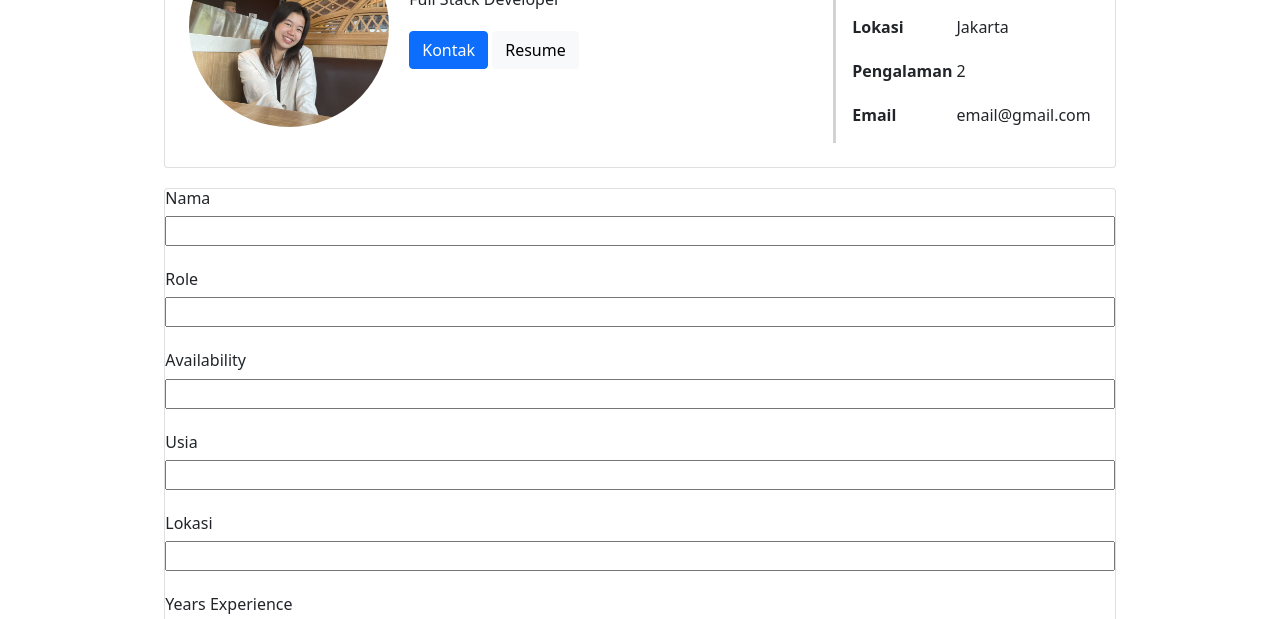
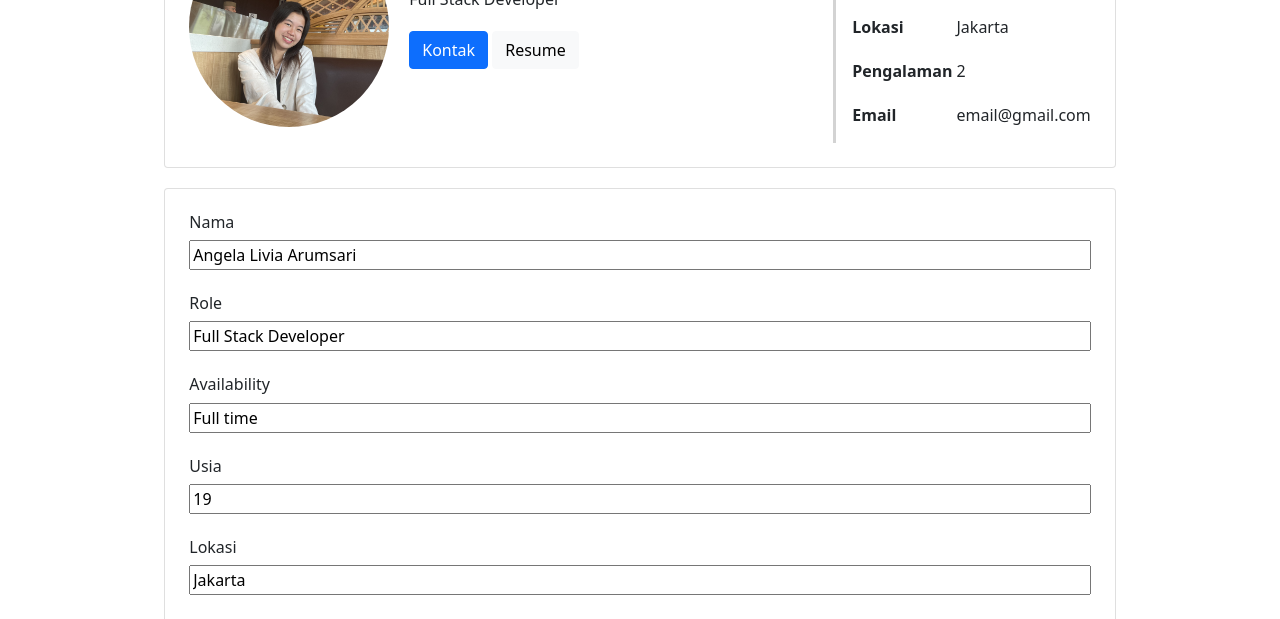
Before and after one commit to liviaarumsari/git-assignment-1, a plain HTML site: page index.html in a window 1280 px wide. Shown: the part 162-781 px from the top of the page. Drawn offline with nearby package versions, Linux system fonts and the light colour scheme.

Commit message:
feat: add display data and submit form functionality

```diff
--- a/index.html
+++ b/index.html
@@ -44,13 +44,13 @@
             <div class="d-flex flex-column">
                 <p id="display-availability">Full time</p>
                 <p id="display-usia">19</p>
-                <p id="display-jakarta">Jakarta</p>
+                <p id="display-lokasi">Jakarta</p>
                 <p id="display-pengalaman">2</p>
                 <p id="display-email">email@gmail.com</p>
             </div>
         </div>
     </section>
-    <form class="card">
+    <form id="profile-form" class="card p-4">
         <label for="form-nama" class="h6">Nama</label>
         <input type="text" id="form-nama"><br>
         <label for="form-role" class="h6">Role</label>
@@ -70,6 +70,6 @@
     </form>
     </div>
 </div>
-
+<script src="js/profile.js"></script>
 </body>
 </html>
--- /dev/null
+++ b/js/profile.js
@@ -0,0 +1,39 @@
+let textNama = document.querySelector("#display-nama")
+let textRole = document.querySelector("#display-role")
+let textAvailability = document.querySelector("#display-availability")
+let textUsia = document.querySelector("#display-usia")
+let textLokasi = document.querySelector("#display-lokasi")
+let textPengalaman = document.querySelector("#display-pengalaman")
+let textEmail = document.querySelector("#display-email")
+
+let inputNama = document.querySelector("#form-nama")
+let inputRole = document.querySelector("#form-role")
+let inputAvailability = document.querySelector("#form-availability")
+let inputUsia = document.querySelector("#form-usia")
+let inputLokasi = document.querySelector("#form-lokasi")
+let inputPengalaman = document.querySelector("#form-pengalaman")
+let inputEmail = document.querySelector("#form-email")
+
+const displayData = () => {
+    inputNama.value = textNama.textContent
+    inputRole.value = textRole.textContent
+    inputAvailability.value = textAvailability.textContent
+    inputUsia.value = textUsia.textContent
+    inputLokasi.value = textLokasi.textContent
+    inputPengalaman.value = textPengalaman.textContent
+    inputEmail.value = textEmail.textContent
+}
+
+displayData()
+
+document.querySelector("#profile-form").addEventListener('submit', (event) => {
+    event.preventDefault()
+
+    textNama.textContent = inputNama.value
+    textRole.textContent = inputRole.value
+    textAvailability.textContent = inputAvailability.value
+    textUsia.textContent = inputUsia.value
+    textLokasi.textContent = inputLokasi.value
+    textPengalaman.textContent = inputPengalaman.value
+    textEmail.textContent = inputEmail.value
+})
```
